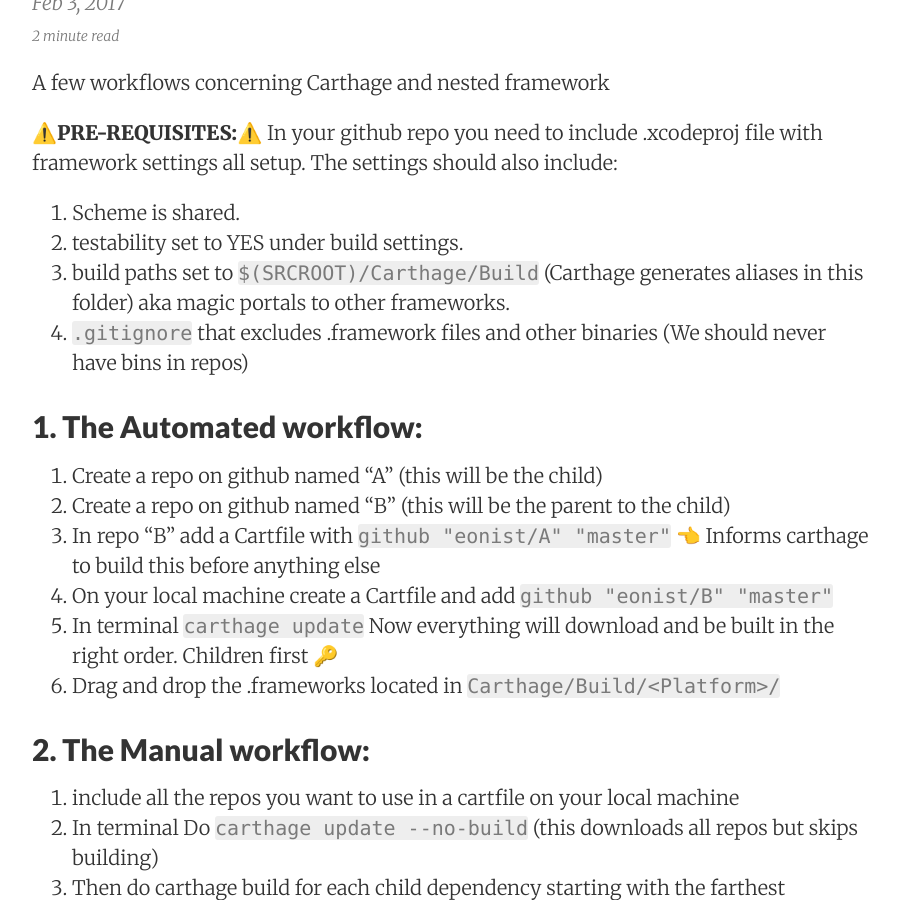
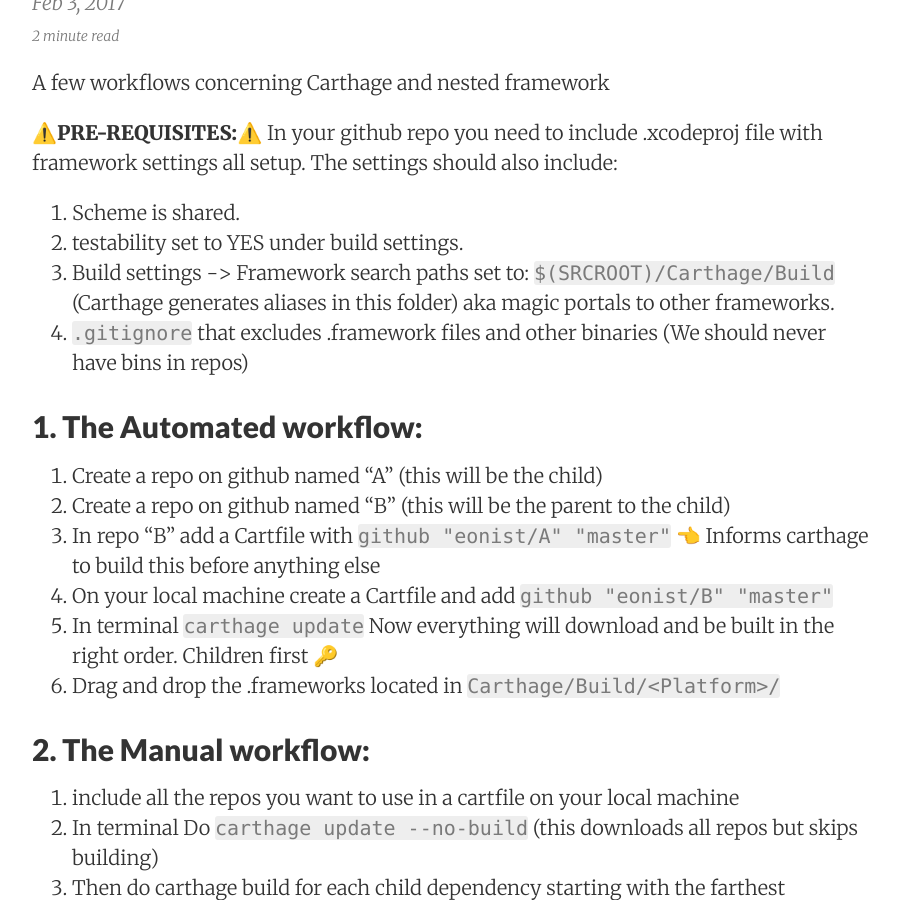
Before and after one commit to stylekit/stylekit.github.io, a Jekyll site: the page built from _posts/2017-02-03-Carthage-and-nested-frameworks.md, in a window 1280 px wide and 900 px high, scrolled down 359 px. Shown: the whole window, without its empty margins (188-1087 px from the left). Built offline with Jekyll 4.4.1, drawn with Linux system fonts in a browser that asks for light colours; nearby versions of some CDN libraries; comment, search, counter and statistics services are not loaded.

Commit message:
Files modified: 1


Modified 1 file:
_posts/2017-02-03-Carthage-and-nested-frameworks.md

```diff
--- a/_posts/2017-02-03-Carthage-and-nested-frameworks.md
+++ b/_posts/2017-02-03-Carthage-and-nested-frameworks.md
@@ -4,7 +4,7 @@
 
 1. Scheme is shared.
 2. testability set to YES under build settings.
-3. build paths set to ``$(SRCROOT)/Carthage/Build`` (Carthage generates aliases in this folder) aka magic   portals to other frameworks.
+3. Build settings -> Framework search paths set to: ``$(SRCROOT)/Carthage/Build`` (Carthage generates aliases in this folder) aka magic   portals to other frameworks.
 4. ``.gitignore`` that excludes .framework files and other binaries (We should never have bins in repos)
 
 
```
